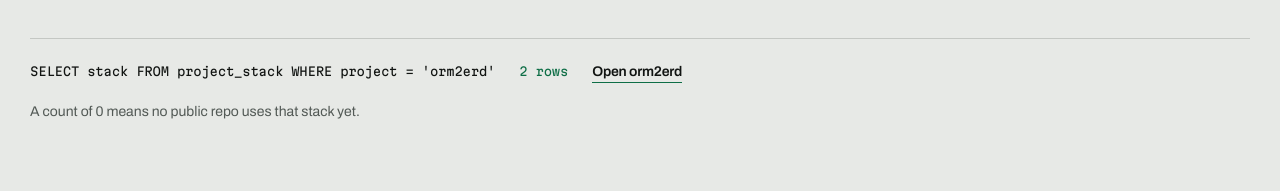
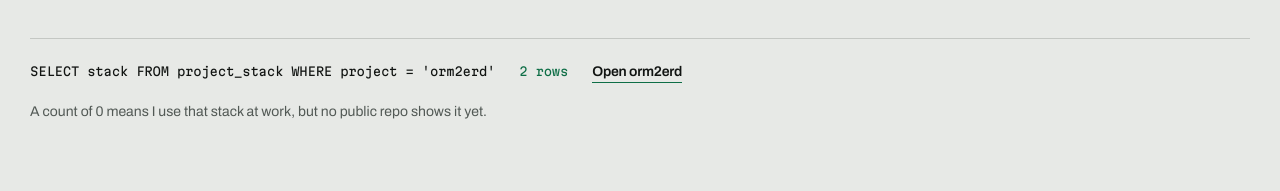
Before and after one commit to NaufalK25/portfolio, a React (Vite) app: page / in a window 1280 px wide. Shown: the part 3473-3664 px from the top of the page. Built offline with nearby package versions, Linux system fonts and the light colour scheme; no server answers.

Commit message:
fix wording for 0 stack used

```diff
--- a/src/sections/Relations.jsx
+++ b/src/sections/Relations.jsx
@@ -236,7 +236,7 @@ const Relations = () => {
         )}
       </p>
       <p className='schema__note'>
-        A count of 0 means no public repo uses that stack yet.
+        A count of 0 means I use that stack at work, but no public repo shows it yet.
       </p>
     </section>
   );
```
